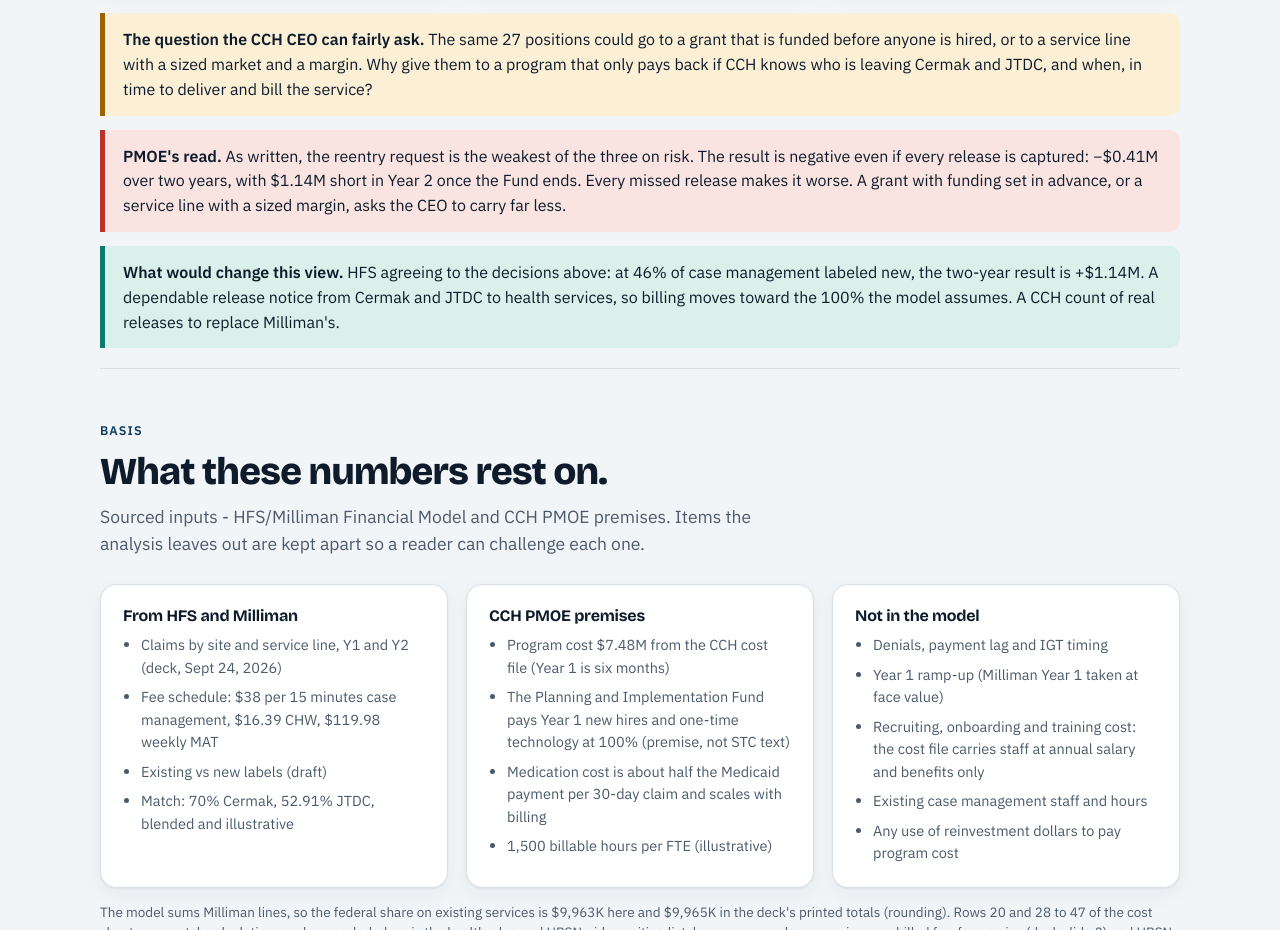
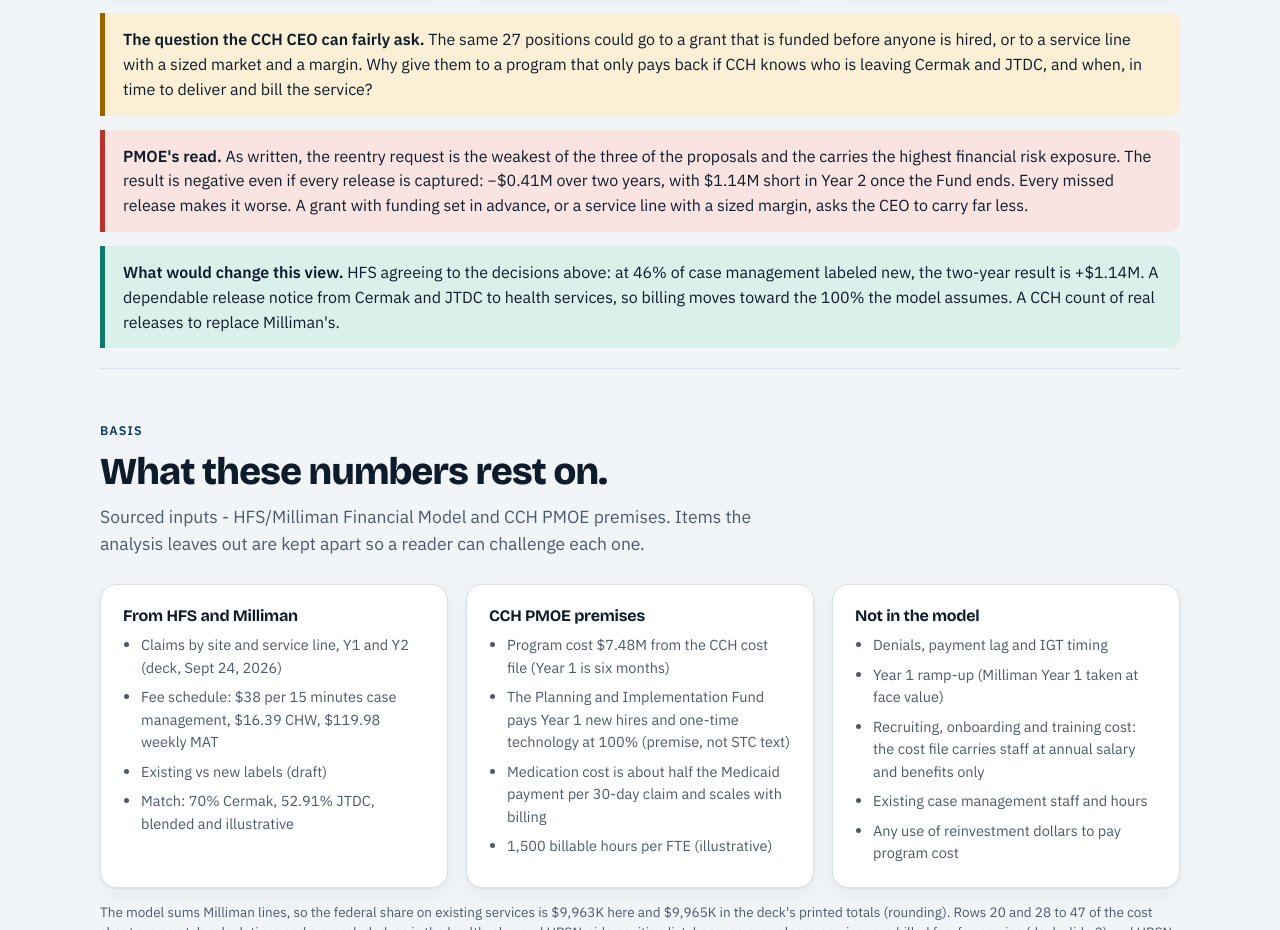
Before and after one commit to BlackKnight1950/Reentry, a plain HTML site: page index.html in a window 1280 px wide. Shown: the part 9540-10470 px from the top of the page. Drawn offline with nearby package versions, Linux system fonts and the light colour scheme.

Commit message:
Revise takeaway loss section for clarity on risks
Clarified the financial risk exposure of the reentry request and updated the wording for better understanding.

```diff
--- a/index.html
+++ b/index.html
@@ -536,7 +536,7 @@ td small{color:var(--ink3)}
         <p><b>If it falls short.</b> The premise is that the market analysis shows the line covers implementation and earns an 8% profit. That analysis is not in these workbooks.</p></div>
     </div>
     <div class="takeaway warn" style="margin-top:22px"><b>The question the CCH CEO can fairly ask.</b> The same 27 positions could go to a grant that is funded before anyone is hired, or to a service line with a sized market and a margin. Why give them to a program that only pays back if CCH knows who is leaving Cermak and JTDC, and when, in time to deliver and bill the service?</div>
-    <div class="takeaway loss" style="margin-top:14px"><b>PMOE's read.</b> As written, the reentry request is the weakest of the three on risk. The result is negative even if every release is captured: −$0.41M over two years, with $1.14M short in Year 2 once the Fund ends. Every missed release makes it worse. A grant with funding set in advance, or a service line with a sized margin, asks the CEO to carry far less.</div>
+    <div class="takeaway loss" style="margin-top:14px"><b>PMOE's read.</b> As written, the reentry request is the weakest of the three of the proposals and the carries the highest financial risk exposure. The result is negative even if every release is captured: −$0.41M over two years, with $1.14M short in Year 2 once the Fund ends. Every missed release makes it worse. A grant with funding set in advance, or a service line with a sized margin, asks the CEO to carry far less.</div>
     <div class="takeaway gain" style="margin-top:14px"><b>What would change this view.</b> HFS agreeing to the decisions above: at 46% of case management labeled new, the two-year result is +$1.14M. A dependable release notice from Cermak and JTDC to health services, so billing moves toward the 100% the model assumes. A CCH count of real releases to replace Milliman's.</div>
   </section>
 
```
